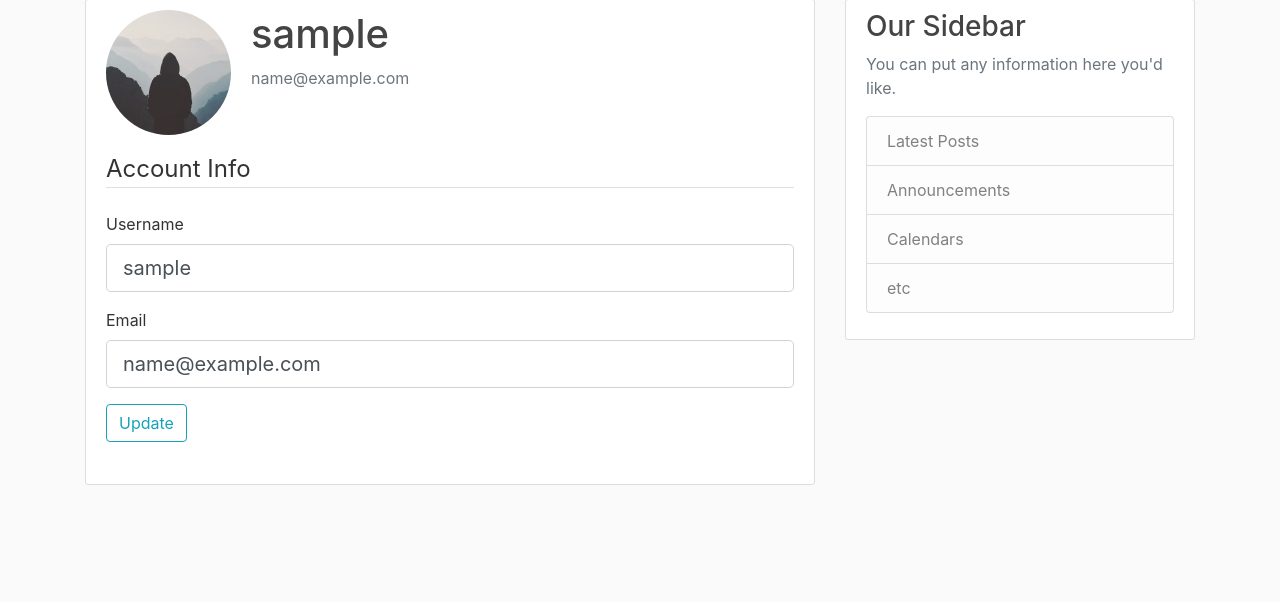
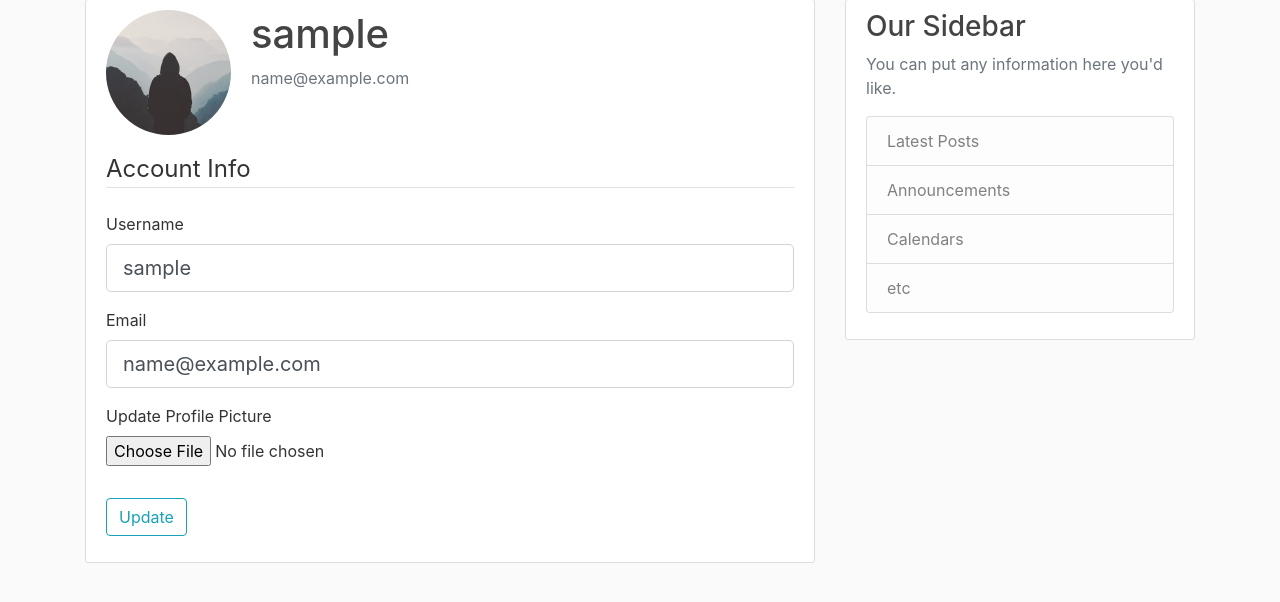
Before and after one commit to RonAlmog/FlaskDemo, a Flask app: page /account in a window 1280 px wide. Shown: the part 81-683 px from the top of the page. Run offline with Flask 2, Linux system fonts and the light colour scheme; the visitor is signed in with stand-in values (Sample User, id 1); data comes from the database, SQL or seed files in the repository; some libraries are stand-ins or nearby versions.

Commit message:
upload and save image

```diff
--- a/flaskblog/forms.py
+++ b/flaskblog/forms.py
@@ -1,4 +1,5 @@
 from flask_wtf import FlaskForm
+from flask_wtf.file import FileField, FileAllowed
 from flask_login import current_user
 from wtforms import StringField, PasswordField, SubmitField, BooleanField
 from wtforms.validators import DataRequired, Length, Email, EqualTo, ValidationError
@@ -34,6 +35,7 @@ class LoginForm(FlaskForm):
 class UpdateAccountForm(FlaskForm):
     username = StringField('Username', validators=[DataRequired(), Length(min=2, max=20)])
     email = StringField('Email', validators=[DataRequired(), Email()])
+    picture = FileField('Update Profile Picture', validators=[FileAllowed(['jpg', 'png'])])
     submit = SubmitField('Update')
 
     def validate_username(self, username):
--- a/flaskblog/routes.py
+++ b/flaskblog/routes.py
@@ -1,3 +1,5 @@
+import os
+import secrets
 from flask import render_template, url_for, flash, redirect, request
 from flaskblog import app, db, bcrypt
 from flaskblog.forms import RegistrationForm, LoginForm, UpdateAccountForm
@@ -72,11 +74,24 @@ def logout():
     logout_user()
     return redirect(url_for('home'))
 
+def save_picture(form_picture):
+    random_hex = secrets.token_hex(8)
+    f_name, f_ext = os.path.splitext(form_picture.filename)
+    picture_fn = random_hex + f_ext
+    picture_path = os.path.join(app.root_path, 'static/profile_pics', picture_fn)
+    # this saves the file in os
+    form_picture.save(picture_path)
+    return picture_fn
+
 @app.route("/account", methods=['GET', 'POST'])
 @login_required
 def account():
     form = UpdateAccountForm()
     if form.validate_on_submit():
+        if form.picture.data:
+            picture_file = save_picture(form.picture.data)
+            # this will save in db
+            current_user.image_file = picture_file
         current_user.username = form.username.data
         current_user.email = form.email.data
         db.session.commit()
--- a/flaskblog/templates/account.html
+++ b/flaskblog/templates/account.html
@@ -10,7 +10,7 @@
     </div>
 
 
-    <form method="POST" action="" novalidate>
+    <form method="POST" action="" enctype="multipart/form-data" novalidate>
         {{ form.hidden_tag() }}
         <fieldset class="form-group">
             <legend class="border-bottom mb-4">Account Info</legend>
@@ -44,9 +44,19 @@
             </div>
 
             <div class="form-group">
-                {{form.submit(class="btn btn-outline-info")}}
+                {{form.picture.label()}}
+                {{form.picture(class="form-control-file")}}
+                {% if form.picture.errors %}
+                    {% for error in form.picture.errors %}
+                        <span class="text-danger">{{error}}</span><br>
+                    {% endfor %}
+                {% endif %}
             </div>
+
         </fieldset>
+        <div class="form-group">
+            {{form.submit(class="btn btn-outline-info")}}
+        </div>
     </form>
 
 </div>
```
